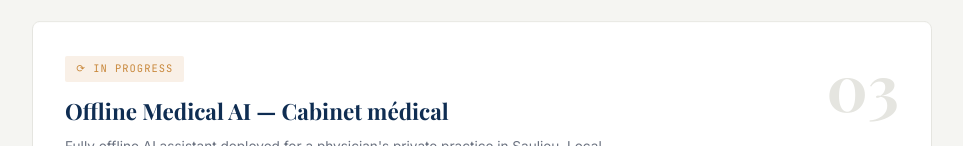
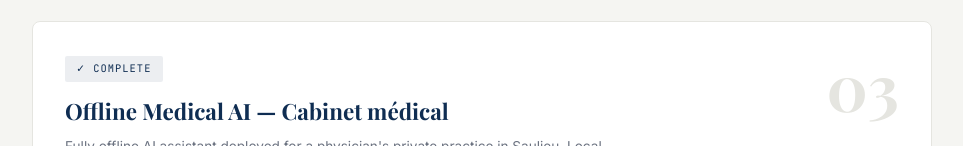
Before and after one commit to loumpare/loumpare.github.io, a plain HTML site: page index.html in a window 1280 px wide. Shown: the part 1705-1851 px from the top of the page, without its empty margins (158-1121 px from the left). Drawn offline with nearby package versions, Linux system fonts and the light colour scheme; a web font is replaced by a local one.

Commit message:
Mark the physician-practice assistant project (03) as complete

```diff
--- a/index.html
+++ b/index.html
@@ -684,7 +684,7 @@
 
       <div class="project-card reveal reveal-delay-3" data-project="med" role="button" tabindex="0">
         <div class="project-card-left">
-          <div class="project-badge badge-wip">⟳ In progress</div>
+          <div class="project-badge badge-done">✓ Complete</div>
           <h3 class="project-title">Offline Medical AI — Cabinet médical</h3>
           <p class="project-desc">
             Fully offline AI assistant deployed for a physician's private practice in Saulieu.
```
